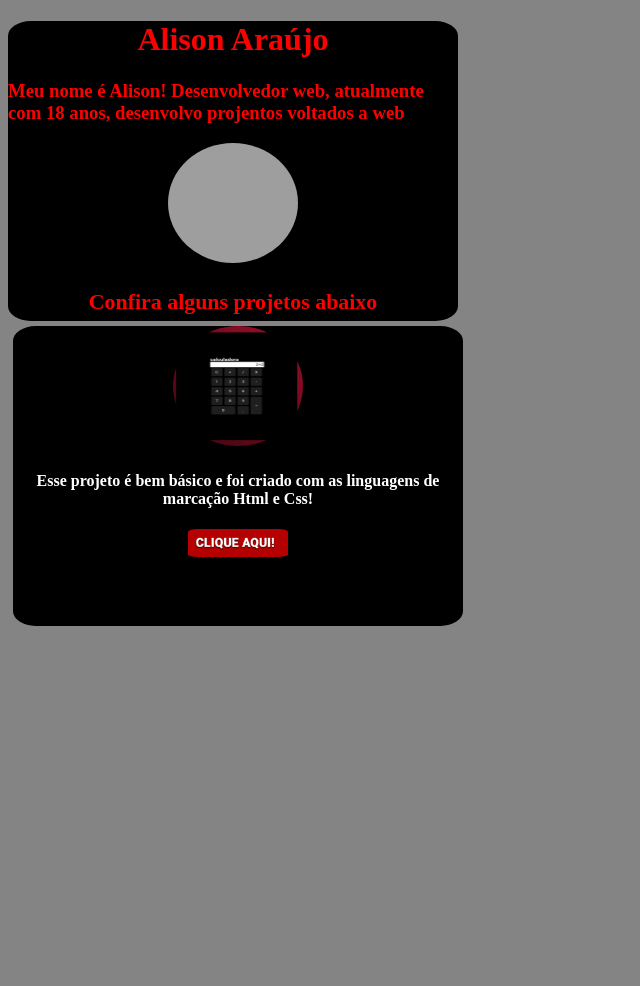
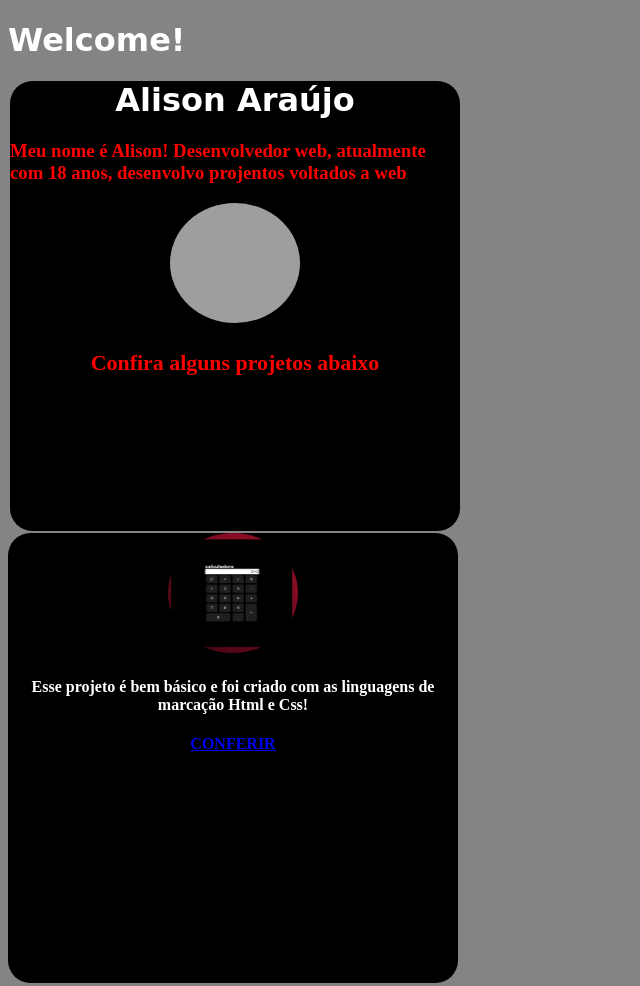
Before and after one commit to psscripts/Alison.github.io, a plain HTML site: page index.html in a window 1280 px wide. Shown: the whole page, without its empty margins (0-640 px from the left). Before the commit the page ends 800 px from the top, so only its background shows below. Drawn offline with Linux system fonts and the light colour scheme; grey boxes are pictures that could not be loaded.

Commit message:
Add files via upload

```diff
--- a/index.html
+++ b/index.html
@@ -2,7 +2,7 @@
 <html lang="pt">
 <head>
     <meta charset="UTF-8">
-    <title>Alison NunesAraújo</title>
+    <title>Alison Nunes Araújo</title>
 </head>
 <body>
 
@@ -15,9 +15,10 @@
         }
 
         #inico{
+            margin: 2px;
             background: black;
             width: 450px;
-            height: 300px;
+            height: 450px;
             border-radius: 5%;
         }
 
@@ -50,9 +51,9 @@
 
 
         #projetos{
-            margin: 5px;
+            margin: 2;
             width: 450px;
-            height: 300px;
+            height: 450px;
             color: red;
             background: black;
             border-radius: 5%;
@@ -60,10 +61,14 @@
 
           }
 
+         h1{
+             color: white;
+             font-family: 'Pacifico', cursive;
+         }
 
+        h3{
 
-
-
+        }
 
     </style>
 
@@ -73,7 +78,7 @@
 
 
 
-
+    <h1>Welcome!</h1>
 
     <div id="inico">
         <center>
@@ -108,11 +113,13 @@
 
         <center>
            <h4>Esse projeto é bem básico e foi criado com as linguagens de marcação Html e Css!<h4>
+           <a href="https://psscripts.github.io/calculator/">CONFERIR</a>
        </center>
-       <center>
-           <img id="fotoclique1" src="clique.png" alt="foto">
-       </center>
+
    </div>
+
+
+
 
 
 
```
